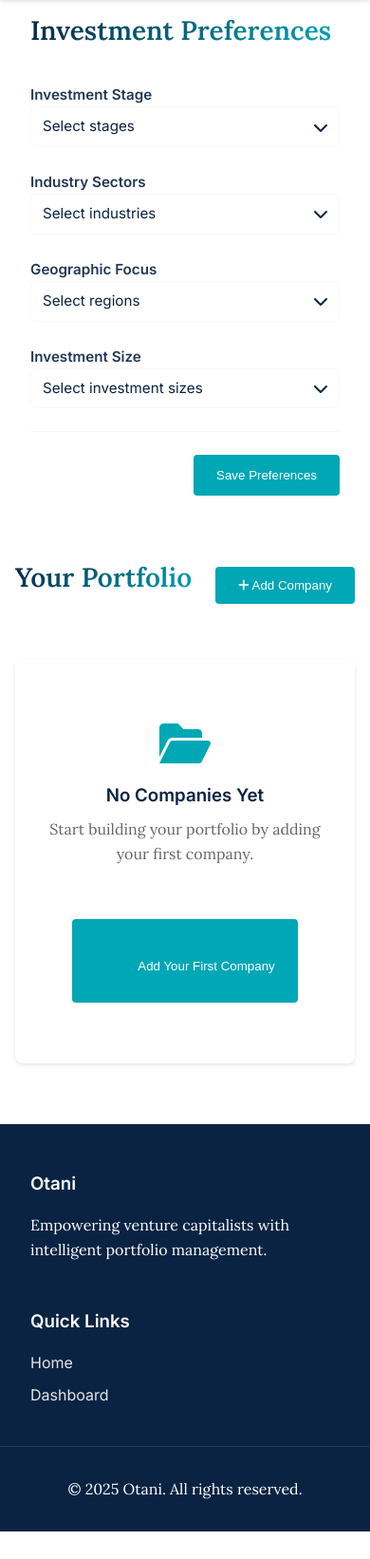
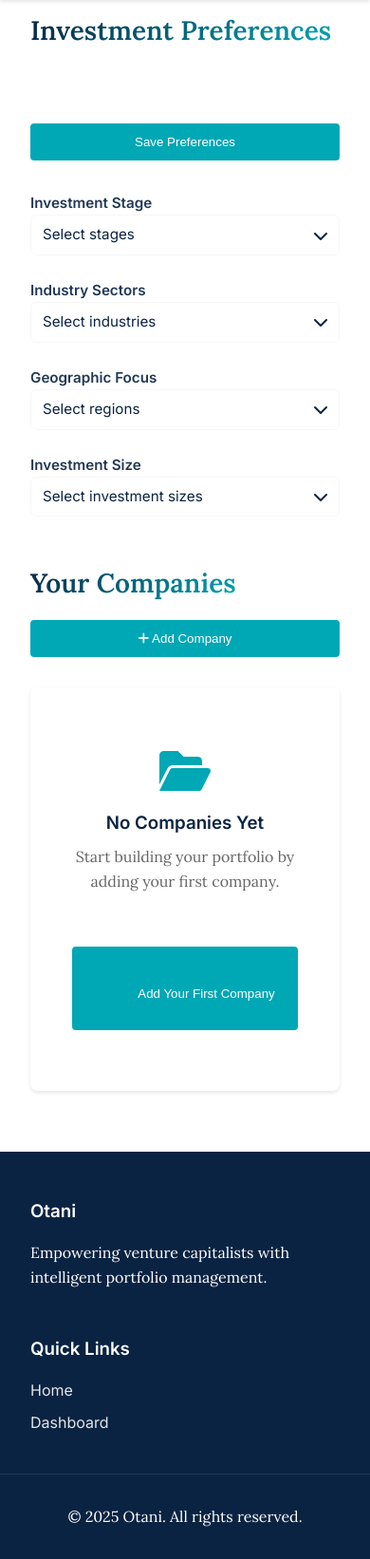
Before and after one commit to sfburrito/otani, a Flask app: page /dashboard in a window 390 px wide. Shown: the part 70-1712 px from the top of the page at 95% size. Before the commit the page ends 1683 px from the top, so only its background shows below. Run offline with Flask 3, Linux system fonts and the light colour scheme; the visitor is signed in with stand-in values (Sample User, id 1); data that the repository does not hold is empty.

Commit message:
Align headers and update section titles

```diff
--- a/static/style.css
+++ b/static/style.css
@@ -703,22 +703,16 @@ textarea.form-input {
     }
 }
 
-/* Preferences Panel */
-.preferences-panel {
-    max-width: 1200px;
-    margin: 7rem auto 3rem;
-    padding: 0 1rem;
-    width: 100%;
-}
-
-.preferences-header {
+/* Section Headers */
+.section-header {
     display: flex;
     justify-content: space-between;
     align-items: center;
     margin-bottom: 2rem;
+    padding: 0 1rem;
 }
 
-.preferences-header h3 {
+.header-title h3 {
     margin: 0;
     color: var(--navy);
     font-size: 1.75rem;
@@ -729,11 +723,26 @@ textarea.form-input {
     -webkit-text-fill-color: transparent;
 }
 
+.header-actions {
+    display: flex;
+    gap: 1rem;
+    align-items: center;
+}
+
+/* Preferences Panel */
+.preferences-panel {
+    max-width: 1200px;
+    margin: 7rem auto 3rem;
+    padding: 0;
+    width: 100%;
+}
+
 .preferences-grid {
     display: grid;
     grid-template-columns: repeat(4, 1fr);
     gap: 1.5rem;
     margin-bottom: 1.5rem;
+    padding: 0 1rem;
 }
 
 .preference-label {
@@ -744,13 +753,45 @@ textarea.form-input {
     opacity: 0.9;
 }
 
-.preferences-footer {
-    display: flex;
-    justify-content: flex-end;
-    gap: 1rem;
-    padding-top: 1.5rem;
-    margin-top: 0.5rem;
-    border-top: 1px solid var(--light-gray);
+/* Company List */
+.company-list {
+    padding: 0 1rem;
+}
+
+@media (max-width: 1024px) {
+    .preferences-grid {
+        grid-template-columns: repeat(2, 1fr);
+    }
+
+    .section-header {
+        flex-direction: column;
+        align-items: flex-start;
+        gap: 1rem;
+    }
+
+    .header-actions {
+        width: 100%;
+        justify-content: flex-end;
+    }
+}
+
+@media (max-width: 640px) {
+    .preferences-grid {
+        grid-template-columns: 1fr;
+    }
+
+    .preferences-panel {
+        margin-top: 5rem;
+    }
+
+    .header-actions {
+        flex-direction: column;
+        align-items: stretch;
+    }
+
+    .header-actions .btn {
+        width: 100%;
+    }
 }
 
 /* Select2 Custom Theme */
@@ -823,22 +864,6 @@ textarea.form-input {
 
 .select2-container--custom .select2-search--inline .select2-search__field {
     margin-top: 3px;
-}
-
-@media (max-width: 1024px) {
-    .preferences-grid {
-        grid-template-columns: repeat(2, 1fr);
-    }
-}
-
-@media (max-width: 640px) {
-    .preferences-grid {
-        grid-template-columns: 1fr;
-    }
-
-    .preferences-panel {
-        margin-top: 5rem;
-    }
 }
 
 /* Custom Dropdowns */
--- a/templates/dashboard.html
+++ b/templates/dashboard.html
@@ -3,8 +3,14 @@
 {% block content %}
 <div class="dashboard-container">
     <div class="preferences-panel" data-aos="fade-up">
-        <div class="preferences-header">
-            <h3>Investment Preferences</h3>
+        <div class="section-header">
+            <div class="header-title">
+                <h3>Investment Preferences</h3>
+            </div>
+            <div class="header-actions">
+                <button class="btn btn-outline" onclick="resetPreferences()">Reset</button>
+                <button class="btn btn-primary" onclick="savePreferences()">Save Preferences</button>
+            </div>
         </div>
 
         <div class="preferences-grid">
@@ -134,18 +140,17 @@
                 </div>
             </div>
         </div>
-
-        <div class="preferences-footer">
-            <button class="btn btn-outline" onclick="resetPreferences()">Reset</button>
-            <button class="btn btn-primary" onclick="savePreferences()">Save Preferences</button>
-        </div>
     </div>
 
-    <div class="dashboard-header">
-        <h2>Your Portfolio</h2>
-        <button class="btn btn-primary" onclick="openModal()">
-            <i class="fas fa-plus"></i> Add Company
-        </button>
+    <div class="section-header">
+        <div class="header-title">
+            <h3>Your Companies</h3>
+        </div>
+        <div class="header-actions">
+            <button class="btn btn-primary" onclick="openModal()">
+                <i class="fas fa-plus"></i> Add Company
+            </button>
+        </div>
     </div>
 
     <div class="company-list">
```
